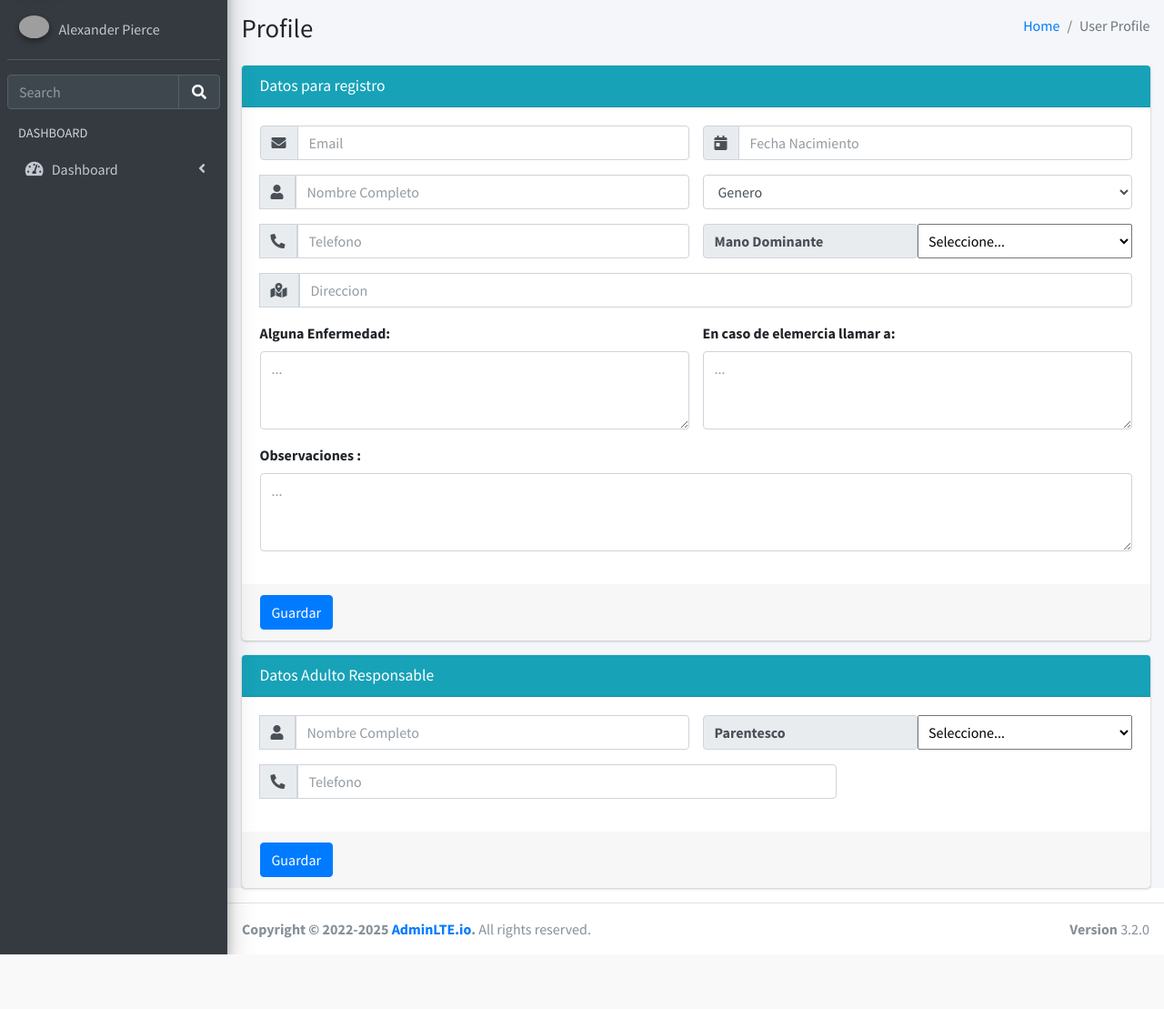
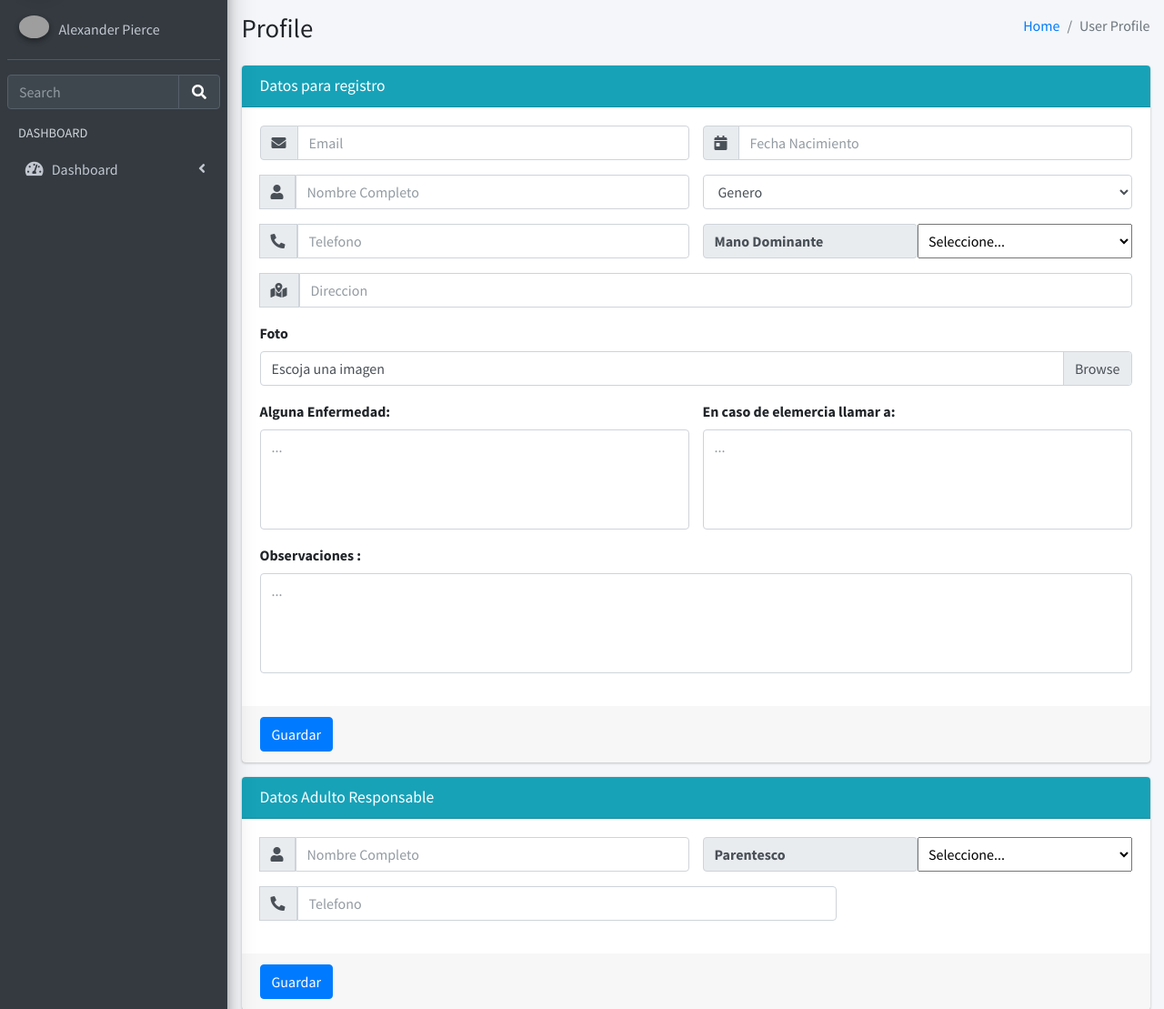
Before and after one commit to juanshocl/escuelatiroconarco, a Django app: page /profiles/newProfile/ in a window 1280 px wide. Shown: the part 58-1167 px from the top of the page at 91% size. Before the commit the page ends 1107 px from the top, so only its background shows below. Run offline with Django 3.2, Linux system fonts and the light colour scheme; some libraries are stand-ins or nearby versions; grey boxes are pictures that could not be loaded.

Commit message:
ajustes de tamaño en el formulario

```diff
--- a/escuelatiroconarco/templates/profiles/newProfile.html
+++ b/escuelatiroconarco/templates/profiles/newProfile.html
@@ -112,22 +112,35 @@
                                         </div>
 
                                     </div>
+                                    <div class="col-sm-12">
+                                        <div class="form-group">
+                                            <label for="exampleInputFile">Foto</label>
+                                            <div class="input-group">
+                                                <div class="custom-file">
+                                                    <input type="file" class="custom-file-input" id="exampleInputFile">
+                                                    <label class="custom-file-label" for="exampleInputFile">Escoja una
+                                                        imagen</label>
+                                                </div>
+                                            </div>
+                                        </div>
+
+                                    </div>
                                     <div class="col-sm-6">
                                         <div class="form-group mb-3">
                                             <label>Alguna Enfermedad:</label>
-                                            <textarea class="form-control" rows="3" placeholder="..."></textarea>
+                                            <textarea class="form-control" rows="4" style="resize: none;" placeholder="..."></textarea>
                                         </div>
                                     </div>
                                     <div class="col-sm-6">
                                         <div class="form-group mb-3">
                                             <label>En caso de elemercia llamar a:</label>
-                                            <textarea class="form-control" rows="3" placeholder="..."></textarea>
+                                            <textarea class="form-control" rows="4"  style="resize: none;" placeholder="..."></textarea>
                                         </div>
                                     </div>
                                     <div class="col-sm-12">
                                         <div class="form-group mb-3">
                                             <label>Observaciones :</label>
-                                            <textarea class="form-control" rows="3" placeholder="..."></textarea>
+                                            <textarea class="form-control" rows="4" style="resize: none;" placeholder="..."></textarea>
                                         </div>
                                     </div>
                                 </div>
@@ -159,7 +172,8 @@
                                     </div>
                                     <div class="col-sm-6">
                                         <div class="input-group mb-3">
-                                            <label class="input-group-text col-sm-6" for="inputGroupSelect01">Parentesco</label>
+                                            <label class="input-group-text col-sm-6"
+                                                for="inputGroupSelect01">Parentesco</label>
                                             <select class="form-select col-sm-6" id="inputGroupSelect01">
                                                 <option selected>Seleccione...</option>
                                                 <option value="1">Padre</option>
```
